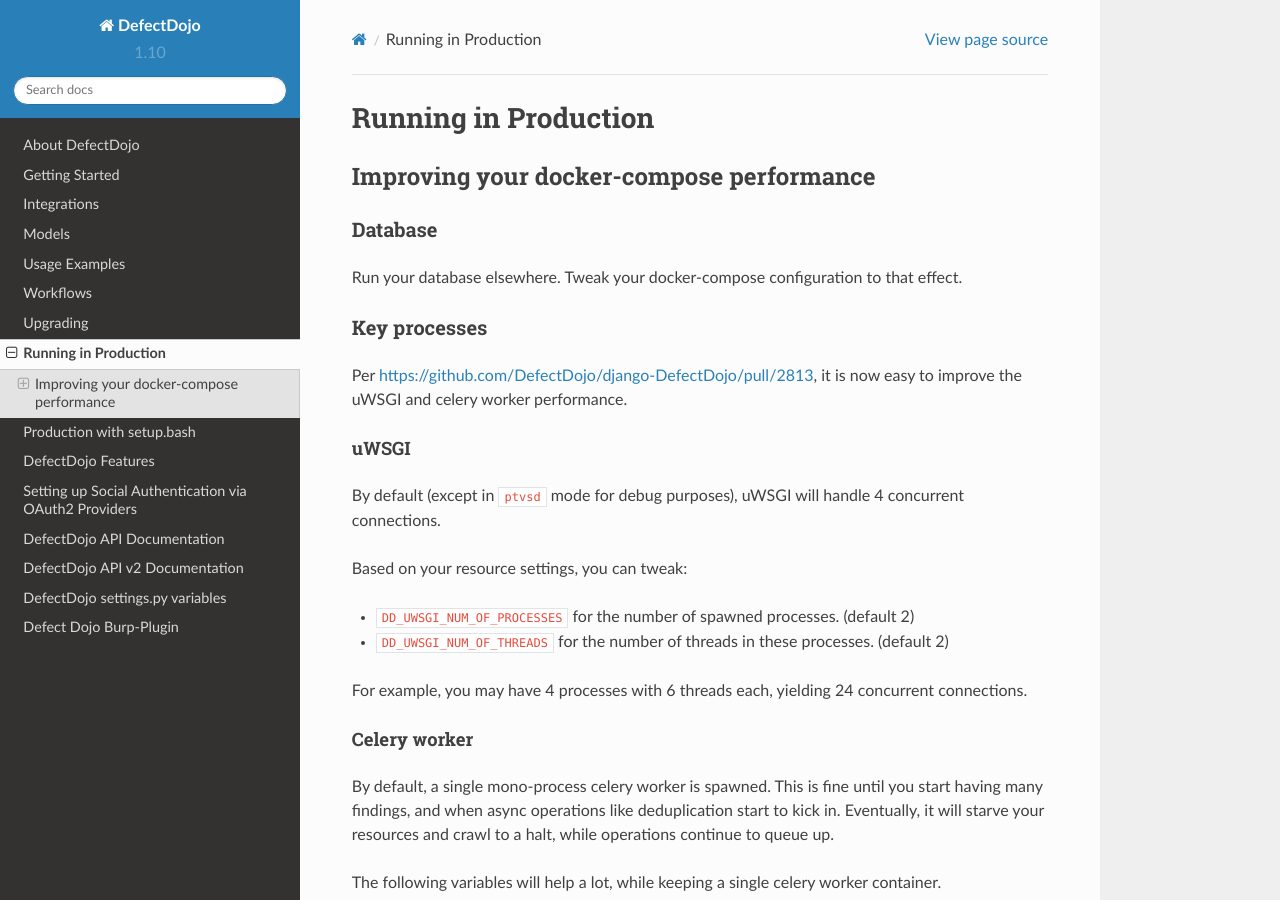
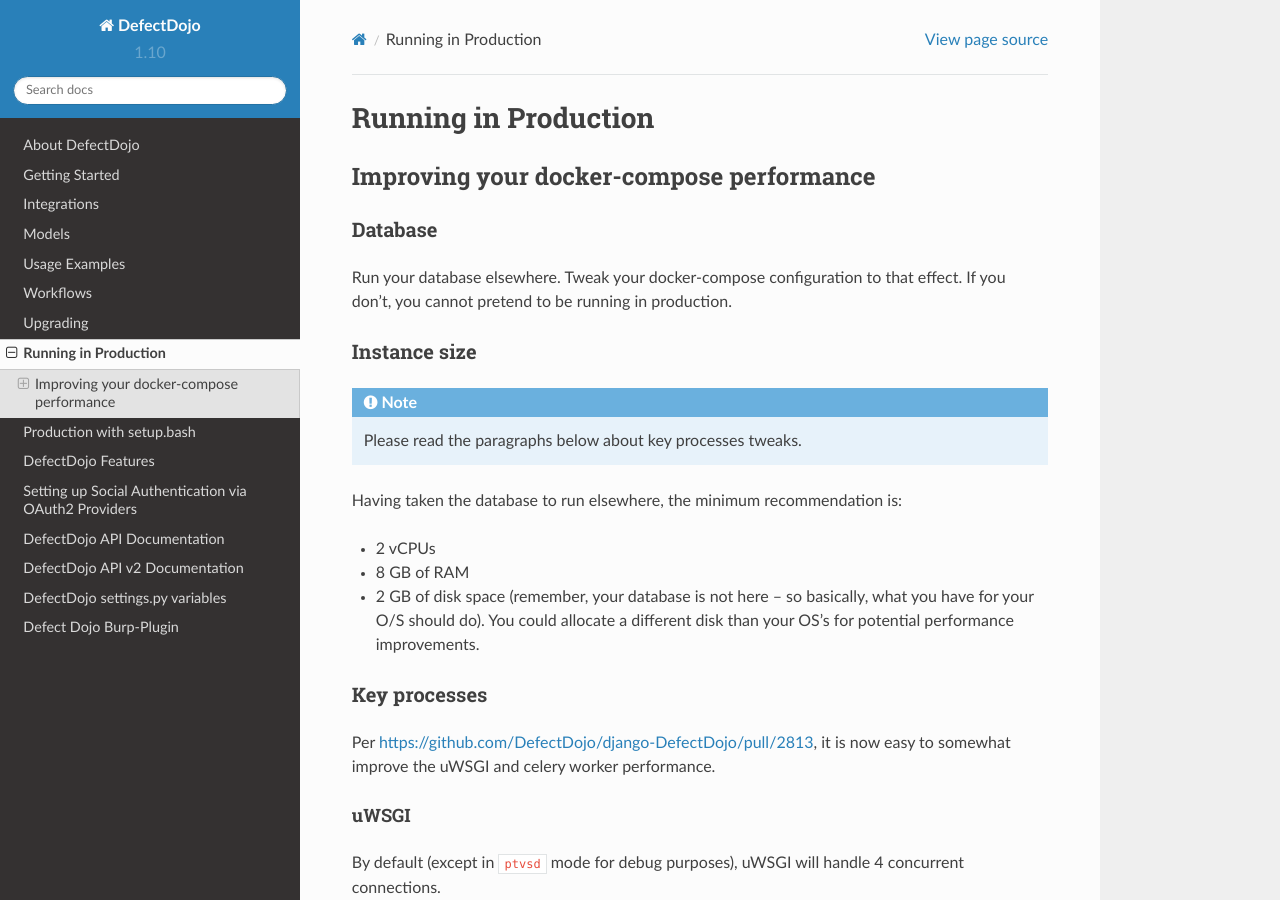
Before and after one commit to DefectDojo/Documentation, a Sphinx documentation site: the page built from docs/running-in-production.rst, in a window 1280 px wide and 900 px high. Built offline with Sphinx 7.4.7 and the Read the Docs theme 2.0.0, drawn with Linux system fonts in a browser that asks for light colours.

Commit message:
minimum recommendation (#160)

```diff
--- a/docs/running-in-production.rst
+++ b/docs/running-in-production.rst
@@ -6,11 +6,23 @@
 
 Database
 ^^^^^^^^
-Run your database elsewhere. Tweak your docker-compose configuration to that effect.
+Run your database elsewhere. Tweak your docker-compose configuration to that effect. If you don't, you cannot pretend to be running in production.
+
+Instance size
+^^^^^^^^^^^^^
+
+.. note::
+  Please read the paragraphs below about key processes tweaks.
+
+Having taken the database to run elsewhere, the minimum recommendation is:
+
+* 2 vCPUs
+* 8 GB of RAM
+* 2 GB of disk space (remember, your database is not here -- so basically, what you have for your O/S should do). You could allocate a different disk than your OS's for potential performance improvements.
 
 Key processes
 ^^^^^^^^^^^^^
-Per https://github.com/DefectDojo/django-DefectDojo/pull/2813, it is now easy to improve the uWSGI and celery worker performance.
+Per https://github.com/DefectDojo/django-DefectDojo/pull/2813, it is now easy to somewhat improve the uWSGI and celery worker performance.
 
 uWSGI
 """""
```
